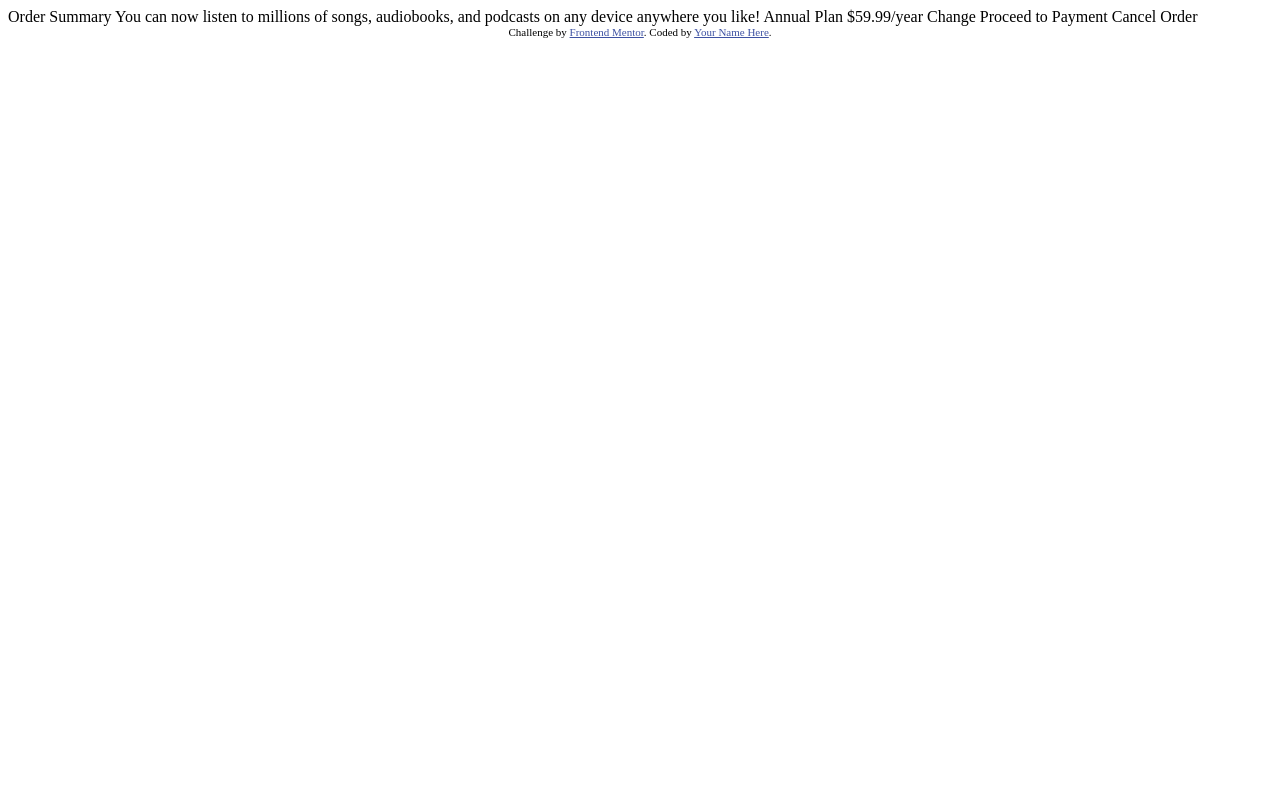
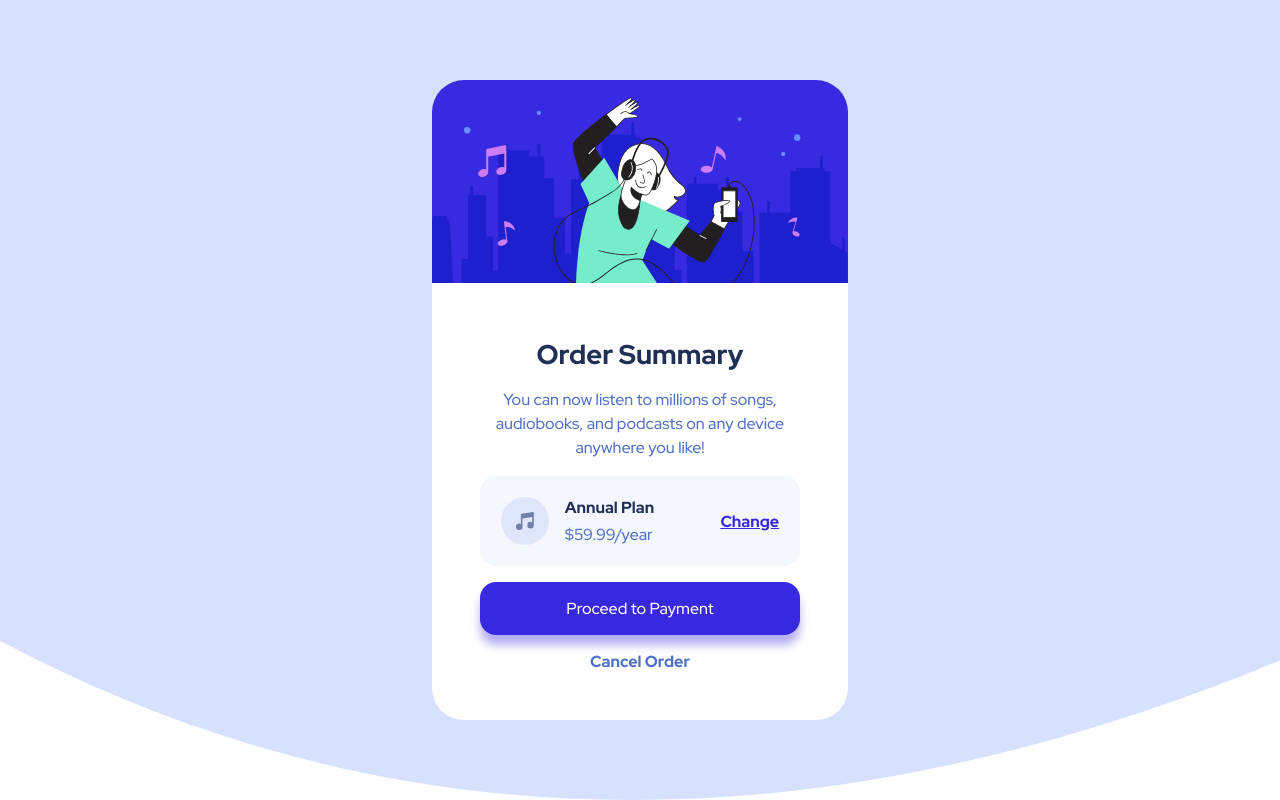
Before and after one commit to GrahamTheobald/order-summary-component-main, a plain HTML site: page index.html in a window 1280 px wide. Drawn offline with Linux system fonts and the light colour scheme.

Commit message:
all but background implemented

```diff
--- a/index.html
+++ b/index.html
@@ -6,32 +6,59 @@
 
   <link rel="icon" type="image/png" sizes="32x32" href="./images/favicon-32x32.png">
 
+  <link rel="stylesheet" href="./reset.css">
+  <link rel="stylesheet" href="./styles.css">
+  <link rel="preconnect" href="https://fonts.googleapis.com">
+  <link rel="preconnect" href="https://fonts.gstatic.com" crossorigin>
+  <link href="https://fonts.googleapis.com/css2?family=Red+Hat+Display:wght@500;700;800&display=swap" rel="stylesheet">
+
   <title>Frontend Mentor | Order summary card</title>
 
-  <!-- Feel free to remove these styles or customise in your own stylesheet 👍 -->
-  <style>
-    .attribution { font-size: 11px; text-align: center; }
-    .attribution a { color: hsl(228, 45%, 44%); }
-  </style>
+
 </head>
 <body>
+  <main class="container">
 
-  Order Summary
+    <div class="img-container">
+      <img src="./images/illustration-hero.svg" alt="lady dancing">
+    </div>
 
-  You can now listen to millions of songs, audiobooks, and podcasts on any
-  device anywhere you like!
+    <div class="text-container">
 
-  Annual Plan
-  $59.99/year
 
-  Change
+      <h1 class="title bold dark">
+        Order Summary
+      </h1>
 
-  Proceed to Payment
-  Cancel Order
+      <p class="description">
+        You can now listen to millions of songs, audiobooks, and podcasts on any
+        device anywhere you like!
+      </p>
+      <div class="pricing">
+        <div class="pricing-left">
+          <img src="./images/icon-music.svg">
+          <div>
 
-  <div class="attribution">
-    Challenge by <a href="https://www.frontendmentor.io?ref=challenge" target="_blank">Frontend Mentor</a>.
-    Coded by <a href="#">Your Name Here</a>.
-  </div>
+            <p class="bold dark">
+              Annual Plan
+            </p>
+            <p>
+              $59.99/year
+            </p>
+          </div>
+        </div>
+        <p class="pricing-right bold link">
+          Change
+        </p>
+      </div>
+      <button class="payment">
+        Proceed to Payment
+      </button>
+      <p class="bold cancel">
+        Cancel Order
+      </p>
+    </div>
+
+  </main>
 </body>
 </html>
--- /dev/null
+++ b/reset.css
@@ -0,0 +1,83 @@
+/***
+    The new CSS reset - version 1.7.3 (last updated 7.8.2022)
+    GitHub page: https://github.com/elad2412/the-new-css-reset
+***/
+
+/*
+    Remove all the styles of the "User-Agent-Stylesheet", except for the 'display' property
+    - The "symbol *" part is to solve Firefox SVG sprite bug
+ */
+*:where(:not(html, iframe, canvas, img, svg, video, audio):not(svg *, symbol *)) {
+    all: unset;
+    display: revert;
+}
+
+/* Preferred box-sizing value */
+*,
+*::before,
+*::after {
+    box-sizing: border-box;
+}
+
+/* Reapply the pointer cursor for anchor tags */
+a, button {
+    cursor: revert;
+}
+
+/* Remove list styles (bullets/numbers) */
+ol, ul, menu {
+    list-style: none;
+}
+
+/* For images to not be able to exceed their container */
+img {
+    max-width: 100%;
+}
+
+/* removes spacing between cells in tables */
+table {
+    border-collapse: collapse;
+}
+
+/* Safari - solving issue when using user-select:none on the <body> text input doesn't working */
+input, textarea {
+    -webkit-user-select: auto;
+}
+
+/* revert the 'white-space' property for textarea elements on Safari */
+textarea {
+    white-space: revert;
+}
+
+/* minimum style to allow to style meter element */
+meter {
+    -webkit-appearance: revert;
+    appearance: revert;
+}
+
+/* reset default text opacity of input placeholder */
+::placeholder {
+    color: unset;
+}
+
+/* fix the feature of 'hidden' attribute.
+   display:revert; revert to element instead of attribute */
+:where([hidden]) {
+    display: none;
+}
+
+/* revert for bug in Chromium browsers
+   - fix for the content editable attribute will work properly.
+   - webkit-user-select: auto; added for Safari in case of using user-select:none on wrapper element*/
+:where([contenteditable]:not([contenteditable="false"])) {
+    -moz-user-modify: read-write;
+    -webkit-user-modify: read-write;
+    overflow-wrap: break-word;
+    -webkit-line-break: after-white-space;
+    -webkit-user-select: auto;
+}
+
+/* apply back the draggable feature - exist only in Chromium and Safari */
+:where([draggable="true"]) {
+    -webkit-user-drag: element;
+}
--- /dev/null
+++ b/styles.css
@@ -0,0 +1,110 @@
+:root {
+    --Pale-blue: hsl(225, 100%, 94%);
+    --Bright-blue: hsl(245, 75%, 52%);
+    --Very-pale-blue: hsl(225, 100%, 98%);
+    --Desaturated-blue: hsl(224, 53%, 55%);
+    --Dark-blue: hsl(223, 47%, 23%);
+
+    --Border-radius: 2em;
+    --width: 26rem;
+}
+
+body {
+    display: flex;
+    justify-content: center;
+    align-items: center;
+    height: 100vh;
+    background-image: url(./images/pattern-background-desktop.svg);
+    background-size: cover;
+
+    font-family: 'Red Hat Display', sans-serif;
+    color: var(--Desaturated-blue)
+}
+
+
+.container {
+    width: var(--width);
+    max-width: var(--width);
+
+    background-color: white;
+    border-radius: 2em;
+}
+
+.img-container, .img-container > img {
+    border-radius: 2em 2em 0 0;
+}
+
+.text-container {
+    display: flex;
+    flex-direction: column;
+    justify-content: space-between;
+    align-items: center;
+    height: 27rem;
+    padding: 3em;
+}
+
+.title {
+    font-size: 1.7rem;
+}
+
+.description {
+    text-align: center;
+    line-height: 1.5;
+}
+
+.pricing {
+    display: flex;
+    justify-content: space-between;
+    align-items: center;
+    background-color: var(--Very-pale-blue);
+    padding: 1.3em;
+    width: 100%;
+    border-radius: 1em;
+}
+
+.pricing-left {
+    display: flex;
+    gap: 1rem;
+}
+
+.pricing-left > div {
+    display: flex;
+    flex-direction: column;
+    justify-content: space-between;
+}
+
+.payment {
+    background-color: var(--Bright-blue);
+    padding: 1em;
+    width: 100%;
+    text-align: center;
+    color: white;
+    border-radius: 1em;
+    box-shadow: 0px 10px 10px hsl(245, 75%, 82%);;
+}
+
+.payment:hover {
+    background-color: var(--Desaturated-blue);
+    cursor: pointer;
+}
+
+.cancel:hover {
+    color: var(--Dark-blue);
+    cursor: pointer;
+}
+.bold {
+    font-weight: 800;
+}
+
+.dark {
+color: var(--Dark-blue);
+}
+
+.link {
+    color: var(--Bright-blue);
+    text-decoration: underline;
+}
+.link:hover {
+    color: var(--Desaturated-blue);
+    cursor: pointer;
+}
```
